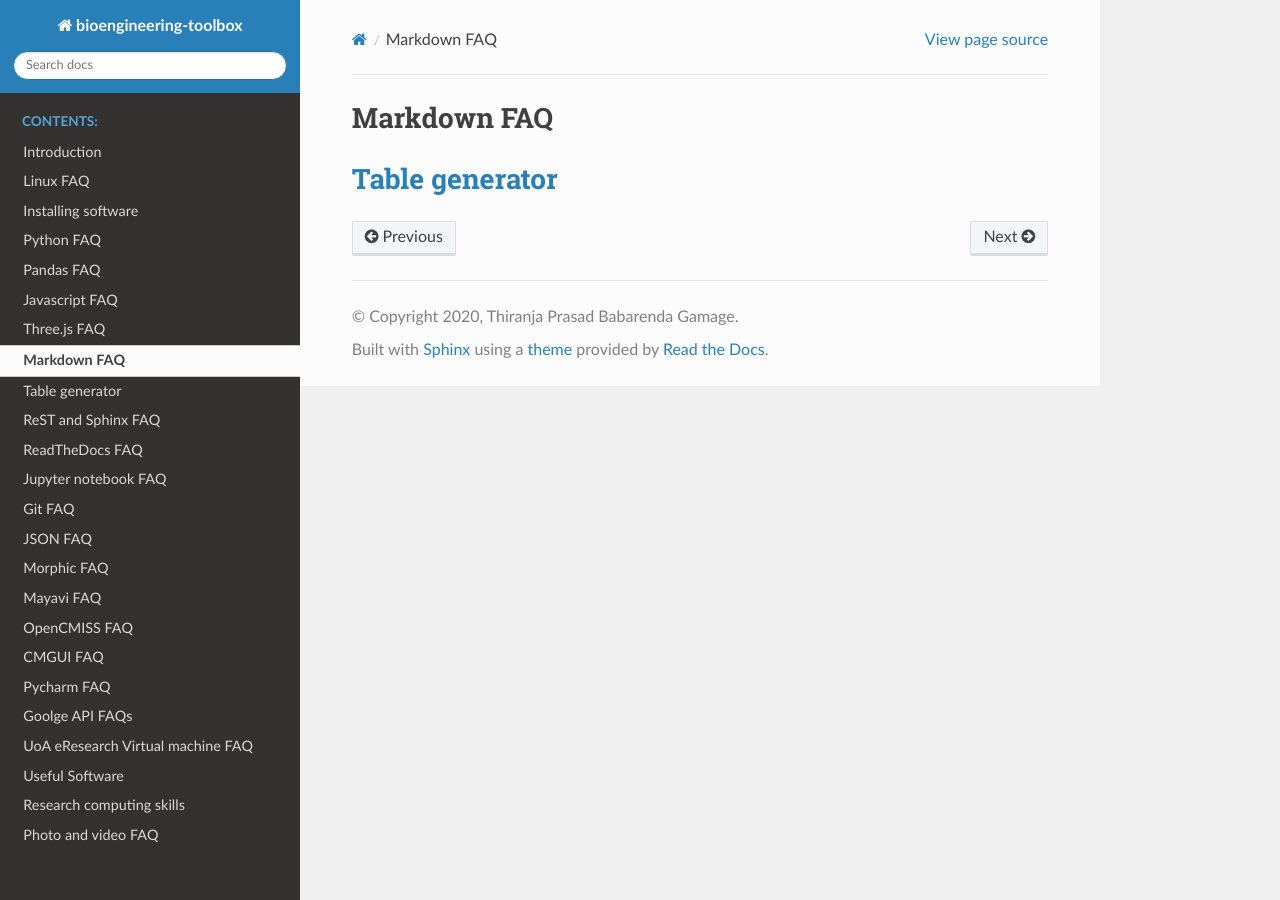
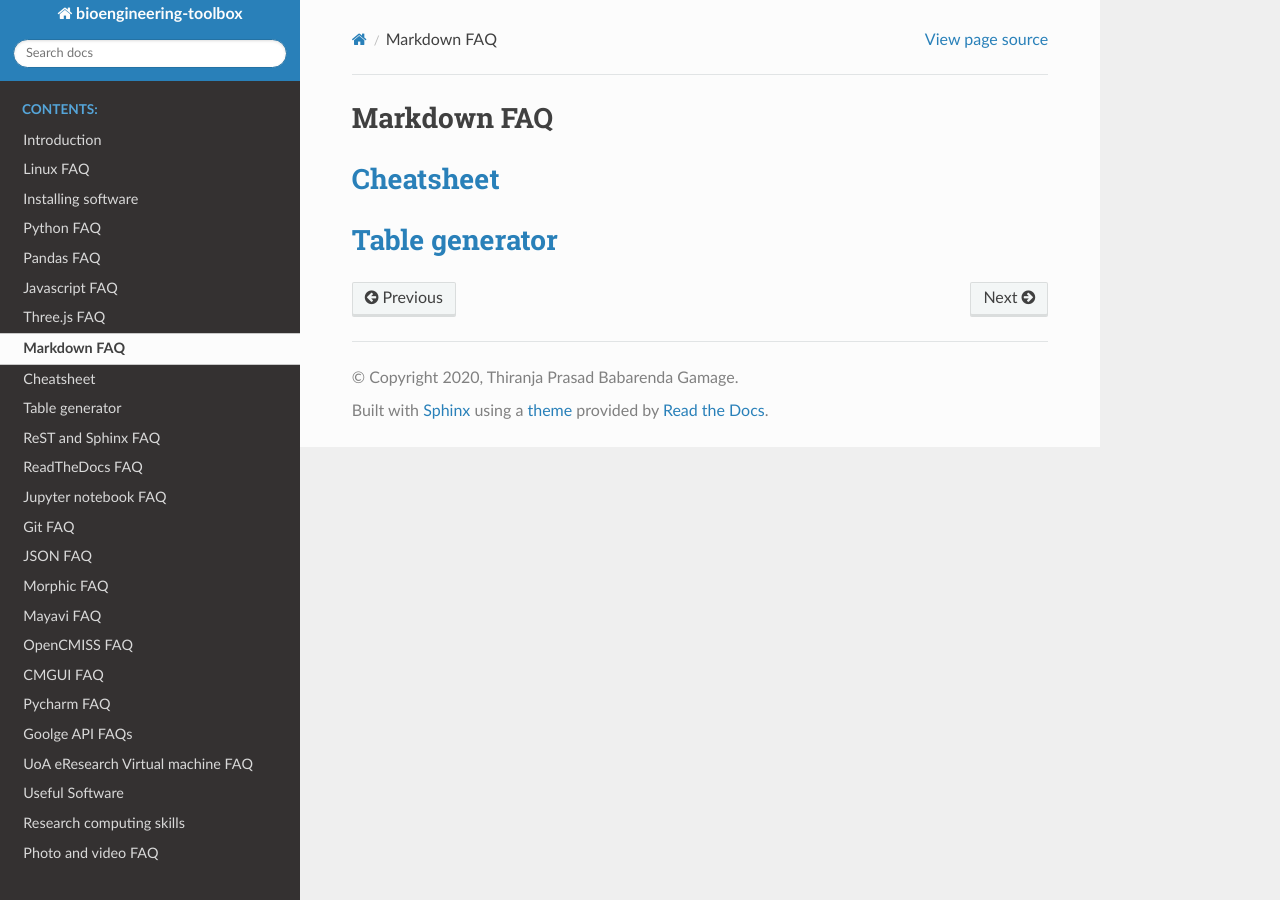
Before and after one commit to PrasadBabarendaGamage/bioengineering-toolbox, a Sphinx documentation site: the page built from docs/source/markdown_faq.md, in a window 1280 px wide. Built offline with Sphinx 7.4.7 and the Read the Docs theme 2.0.0, drawn with Linux system fonts in a browser that asks for light colours.

Commit message:
Updating markdown_faq

```diff
--- a/docs/source/markdown_faq.md
+++ b/docs/source/markdown_faq.md
@@ -1,3 +1,5 @@
 ## Markdown FAQ
 
+## [Cheatsheet](https://github.com/adam-p/markdown-here/wiki/Markdown-Cheatsheet#links)
+
 ## [Table generator](https://www.tablesgenerator.com/markdown_tables)
```
